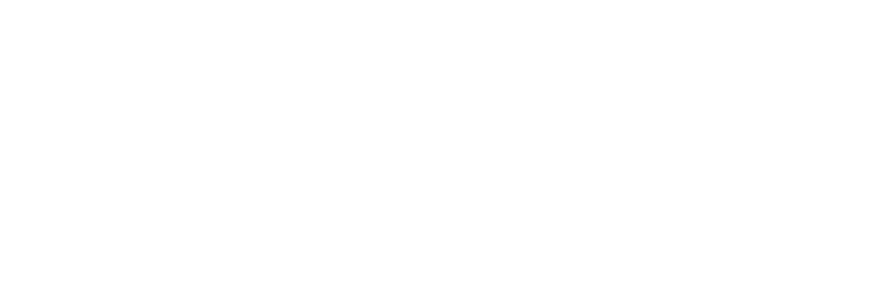
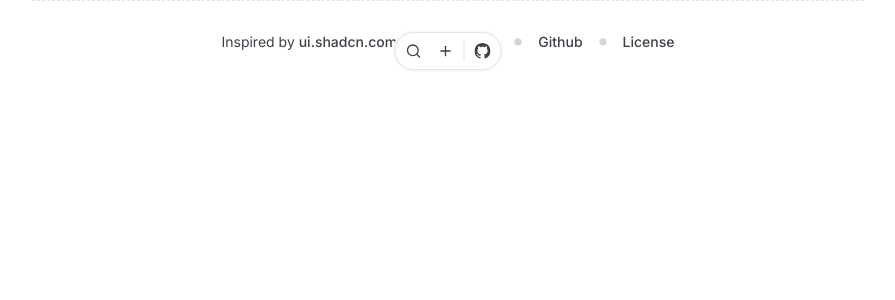
Before and after one commit to chris23lngr/blockwise-ui, a Next.js app: page / in a window 1280 px wide. Shown: the top 300 px of the page, without its empty margins (192-1087 px from the left). Built offline with nearby package versions, Linux system fonts and the light colour scheme.

Commit message:
update layout to include header and footer

```diff
--- a/src/app/layout.tsx
+++ b/src/app/layout.tsx
@@ -1,3 +1,6 @@
+import { Footer } from '@/components/footer';
+import { Navbar } from '@/components/navbar';
+import { cn } from '@/lib/utils';
 import '@/styles/globals.css';
 import type { Metadata } from 'next';
 import { Inter } from 'next/font/google';
@@ -16,7 +19,11 @@
 }>) {
   return (
     <html lang="en">
-      <body className={inter.className}>{children}</body>
+      <body className={cn('relative', inter.className)}>
+        <Navbar />
+        {children}
+        <Footer />
+      </body>
     </html>
   );
 }
--- a/src/components/footer.tsx
+++ b/src/components/footer.tsx
@@ -43,7 +43,7 @@
         </Link>
         <CircleIcon className="h-2 w-2 fill-zinc-300 text-zinc-300" />
         <Link
-          href={`${siteConfig.repository.url}/blob/main/LICENSE`}
+          href={`${siteConfig.repository.url}/blob/master/LICENSE`}
           target="_blank"
           className="text-sm font-medium text-zinc-700 transition-colors hover:text-lime-500"
         >
--- a/src/components/navbar.tsx
+++ b/src/components/navbar.tsx
@@ -30,6 +30,7 @@
       <div className="h-5 w-px bg-zinc-200" />
       <Link
         href={siteConfig.repository.url}
+        target="_blank"
         className="block rounded-full p-1.5 transition-colors hover:bg-zinc-100"
       >
         <GithubLogo className="h-4 w-4 fill-zinc-700" />
```
